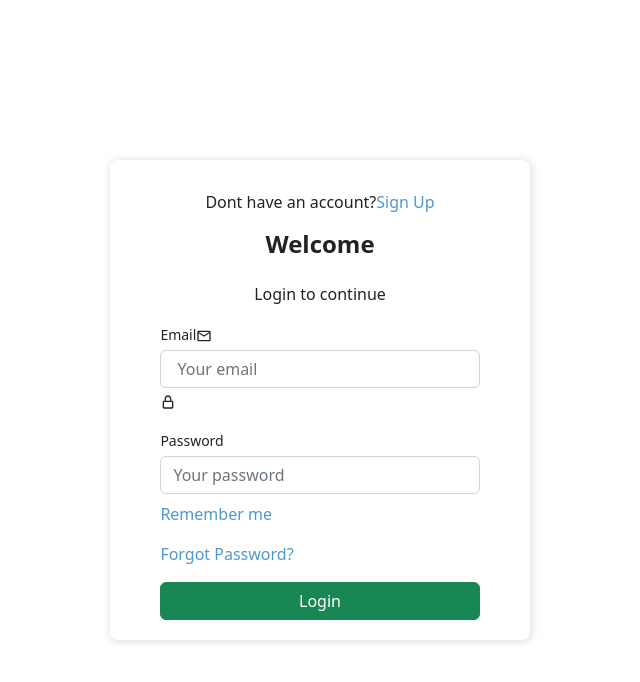
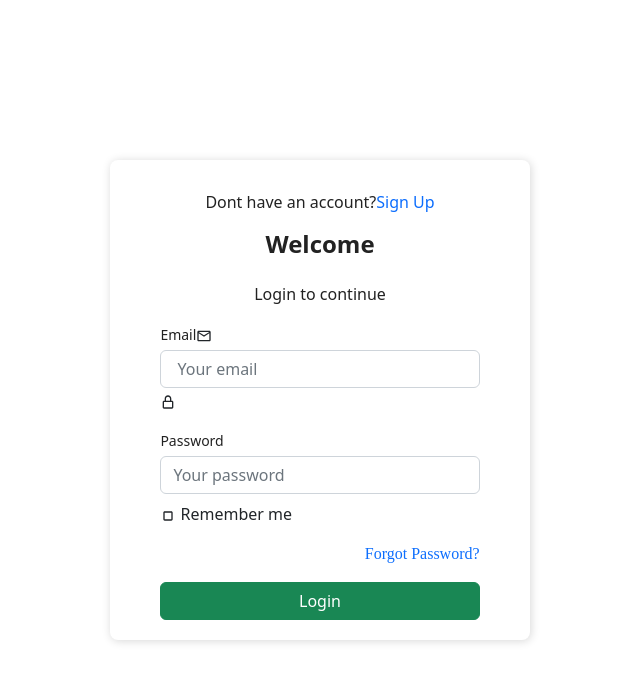
Before and after one commit to MICHAELMUNAVU83/greenr-frontend, a React (Create React App) app: page /login in a window 1280 px wide. Shown: the top 682 px of the page, without its empty margins (320-960 px from the left). Built offline with nearby package versions, Linux system fonts and the light colour scheme; no server answers.

Commit message:
polishing forgot password

```diff
--- a/src/components/Login/Login.css
+++ b/src/components/Login/Login.css
@@ -47,10 +47,26 @@
     font-weight: 300;
   }
 
-  a:link {
-    color:#4F98CB;
+   a:link {
     text-decoration: none;
   }
   a:hover {
     color:#4F98CB;
   }
+
+  .forgot-password{
+    font-family: 'Poppins';
+ font-style: normal;
+font-weight: 400;
+font-size: 16px;
+line-height: 24px;
+
+/* identical to box height */
+
+text-align: right;
+
+/* Main/Primary */
+
+color: #3665C5;
+
+  }
--- a/src/components/Login/Login.js
+++ b/src/components/Login/Login.js
@@ -3,7 +3,7 @@ import { useNavigate } from "react-router-dom";
 import './Login.css'
 import "bootstrap/dist/css/bootstrap.min.css"
 import { MdOutlineMail } from "react-icons/md"
-import {BiLockAlt} from "react-icons/bi"
+import {BiLockAlt,BiCheckbox} from "react-icons/bi"
 
 function Login({ setStoredToken }) {
   const [username, setUsername] = useState("");
@@ -49,7 +49,7 @@ function Login({ setStoredToken }) {
           <p className="Login-form-paragraph">Login to continue</p>
           <div className="form-group mt-3">
             <label className="label">Email </label>
-            <MdOutlineMail />
+            <MdOutlineMail className="mail"/>
             <input
               type="email"
               className="form-control mt-1"
@@ -58,7 +58,7 @@ function Login({ setStoredToken }) {
             onChange={(e) => setUsername(e.target.value)}
             />
           </div>
-          <BiLockAlt />
+          <BiLockAlt className="lock"/>
           <div className="form-group mt-3">
             <label className="label">Password</label>
             <input
@@ -70,7 +70,7 @@ function Login({ setStoredToken }) {
             />
           </div>
           <p className="remember me text-right mt-2">
-            <a href="#" text-decoration> Remember me</a>
+           <BiCheckbox /> Remember me
           </p>
           <p className="forgot-password text-right mt-2">
             <a href="#" text-decoration> Forgot Password?</a>
```
